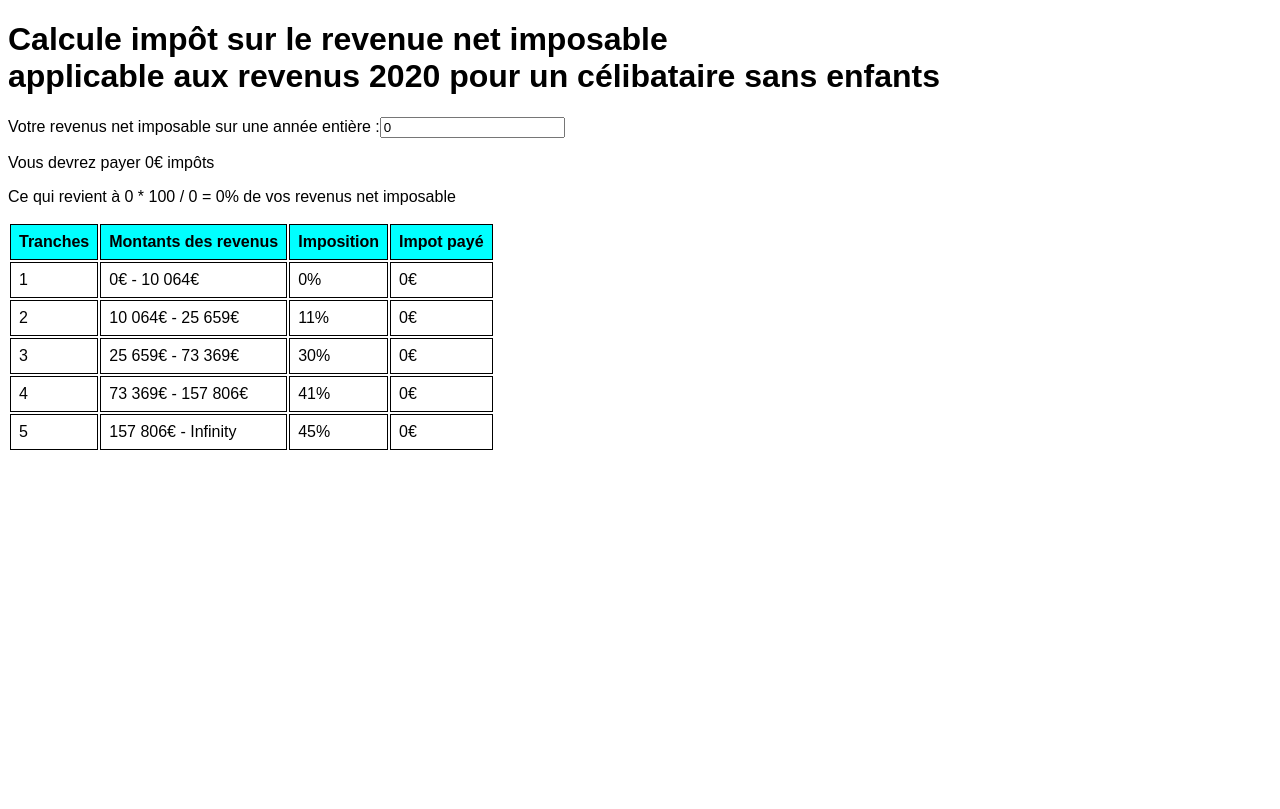
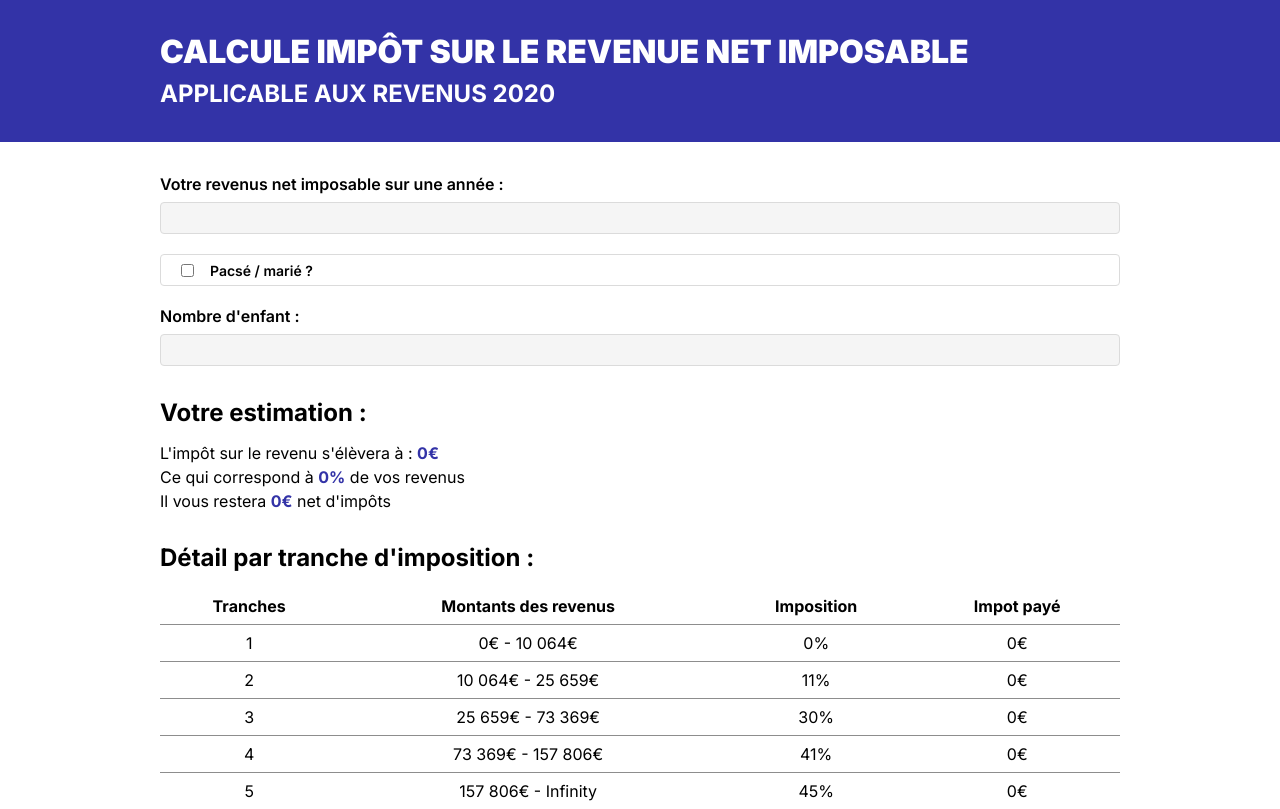
Before and after one commit to MathisBarre/grafikart-challenge-impots, a React (Create React App) app: page / in a window 1280 px wide. Built offline with nearby package versions, Linux system fonts and the light colour scheme.

Commit message:
Niveau 3 + UI

```diff
--- a/src/App.js
+++ b/src/App.js
@@ -2,12 +2,24 @@ import React, {useState, useEffect} from "react";
 import "./styles.css";
 
 export default function App() {
-  const [netTaxableIncome, setRevenusNetImposable] = useState(0)
+  const [netTaxableIncome, setRevenusNetImposable] = useState(localStorage.getItem("netTaxableIncome"))
+  const [married, setMarried] = useState(localStorage.getItem("married"))
+  const [nbChild, setNbChild] = useState(localStorage.getItem("nbChild"))
   const [impot, setImpot] = useState({total:0,slice:[0,0,0,0,0]})
 
-  function handleChange(event) {
-    setRevenusNetImposable(event.target.value)
-  }
+  useEffect(() => {
+    console.group("App state")
+    console.log(netTaxableIncome)
+    console.log(impot)
+    console.log(married)
+    console.log(nbChild)
+    console.groupEnd()
+
+    localStorage.setItem("netTaxableIncome", netTaxableIncome)
+    localStorage.setItem("impot", impot)
+    localStorage.setItem("married", (married === true) ? "true" : "")
+    localStorage.setItem("nbChild", nbChild)
+  }, [netTaxableIncome, married, nbChild, impot])
 
   useEffect(() => {
     //* Slice = Tranches d'impositions (commence à 0)
@@ -15,35 +27,62 @@ export default function App() {
     const percentTaxeBySlice = [0,0.11,0.30,0.41,0.45]
     let tmpImpot = {total:0,slice:[0,0,0,0,0]}
     let sliceMax = 0
-    if (netTaxableIncome > 10064) sliceMax++ //1
-    if (netTaxableIncome > 25659) {
-      tmpImpot.slice[sliceMax] = (25659-10064)*(11/100)
-      sliceMax++ //2
+
+    //* Niveau 2 : Quotient familiale
+    let familyQuotient = married ? 2 : 1
+    if (nbChild <= 2 && nbChild > 0) familyQuotient += nbChild * 0.5
+    if (nbChild > 2) familyQuotient += nbChild - 2
+    let netTaxableIncomeAfterFQ = netTaxableIncome / familyQuotient
+
+    //* Pour chaque tranches, si elle est "pleine" (revenus au dessus de la limite sup de la tranche), on stocke l'impot de la tranche dans un tableau
+    for (let i = 0 ; i < 4 ; i++) {
+      if (netTaxableIncomeAfterFQ > limSupBySlice[sliceMax])  {
+        const lastLimSupBySlice = (limSupBySlice[sliceMax-1]) ? limSupBySlice[sliceMax-1] : 0 // Évite une erreur à la première itération (limSupBySlice[sliceMax-1] n'existe pas)
+        tmpImpot.slice[sliceMax] = (limSupBySlice[sliceMax] - lastLimSupBySlice) * percentTaxeBySlice[sliceMax]
+        sliceMax++
       }
-    if (netTaxableIncome > 73369) {
-      tmpImpot.slice[sliceMax] = (73369-25659)*(30/100)
-      sliceMax++ //3
     }
-    if (netTaxableIncome > 157806) {
-      tmpImpot.slice[sliceMax] = (157806-73369)*(41/100)
-      sliceMax++ //4
-    }
-    tmpImpot.slice[sliceMax] = (netTaxableIncome - limSupBySlice[sliceMax-1]) * (percentTaxeBySlice[sliceMax])
-    tmpImpot.total = Math.round(tmpImpot.slice[1] + tmpImpot.slice[2] + tmpImpot.slice[3] + tmpImpot.slice[4])
+
+    //* On calcule la dernière tranche qui n'est pas remplie
+    tmpImpot.slice[sliceMax] = (netTaxableIncomeAfterFQ - limSupBySlice[sliceMax-1]) * (percentTaxeBySlice[sliceMax])
+
+
+    //* On additionne toutes les tranches et on multiplie par le quotient familiale
+    tmpImpot.total = Math.round((tmpImpot.slice[1] + tmpImpot.slice[2] + tmpImpot.slice[3] + tmpImpot.slice[4]) * familyQuotient)
+
+    //* On corrige les taxes par tranches (faussés par le quotient familiale) et on les arrondis
+    tmpImpot.slice = tmpImpot.slice.map((slice) => Math.round(slice * familyQuotient ) )
+
     setImpot(tmpImpot)
-  }, [netTaxableIncome])
+
+  }, [netTaxableIncome, married, nbChild])
 
   return (
+    <main>
+      <div className="title">
+        <h1>Calcule impôt sur le revenue net imposable <br/><span className="subtitle">applicable aux revenus 2020</span> </h1>
+      </div>
       <div className="App">
-      <h1>Calcule impôt sur le revenue net imposable<br/>applicable aux revenus 2020 pour un célibataire sans enfants</h1>
-      <form>
-        <label>
-          Votre revenus net imposable sur une année entière :
-          <input type="number" name="netTaxable" id="netTaxable" value={netTaxableIncome} onChange={handleChange} />
+        <form className="form">
+          <label className="label">
+            Votre revenus net imposable sur une année :
+            <input className="input inputNumber" type="number" name="netTaxable" id="netTaxable" value={netTaxableIncome} onChange={(event) => setRevenusNetImposable(event.target.value)} />
           </label><br/>
+          <label className={`label labelCheckbox ${ married ? "checked" : "" }`}>
+            <input className="input inputCheckbox" type="checkbox" name="married" id="married" checked={married} onChange={(event) => {setMarried(event.target.checked);}}/>
+            Pacsé / marié ?
+          </label><br/>
+          <label className="label">
+            Nombre d'enfant :
+            <input className="input inputNumber" type="number" name="nbChilds" id="nbChilds" value={nbChild} onChange={(event) => setNbChild(event.target.value)}/>
+          </label>
         </form>
-      <p>Vous devrez payer {impot.total}€ impôts</p>
-      <p>Ce qui revient à {impot.total} * 100 / {netTaxableIncome} = {(impot.total * 100 / netTaxableIncome) ? Math.round(impot.total * 100 / netTaxableIncome) : 0}% de vos revenus net imposable</p>
+        <div className="result">
+          <h2>Votre estimation :</h2>
+          <p>L'impôt sur le revenu s'élèvera à : <strong>{impot.total}€</strong></p>
+          <p>Ce qui correspond à <strong>{(impot.total * 100 / netTaxableIncome) ? Math.round(impot.total * 100 / netTaxableIncome) : 0}%</strong> de vos revenus</p>
+          <p>Il vous restera <strong>{ netTaxableIncome - impot.total}€</strong> net d'impôts</p>
+          <h2>Détail par tranche d'imposition : </h2>
           <table>
             <thead>
               <tr>
@@ -87,5 +126,7 @@ export default function App() {
             </tbody>
           </table>
         </div>
+      </div>
+    </main>
   );
 }
--- a/src/styles.css
+++ b/src/styles.css
@@ -1,13 +1,116 @@
+@import url('https://fonts.googleapis.com/css2?family=Inter:wght@400;500;600;700;800;900&display=swap');
+
+body {
+  margin: 0;
+  font-family: "Inter", sans-serif;
+}
+
 .App {
-  font-family: sans-serif;
-  text-align: left;
+  margin: auto;
+  max-width: 64rem;
+}
+
+.title {
+  background-color: #3333A7;
+}
+
+h1 {
+  text-transform: uppercase;
+  padding: 2rem;
+  margin: 0px;
+  font-weight: 900;
+  color: white;
+  max-width: 60rem;
+  margin: auto;
+}
+
+.subtitle {
+  font-weight: 700;
+  font-size: 1.5rem;
+  line-height: 1.3rem;
+}
+
+.form {
+  padding: 2rem;
+}
+
+.label {
+  display: block;
+  font-weight: 600;
+  /* padding: 32px;
+  padding-bottom: 0px; */
+}
+
+.labelCheckbox {
+  border: #DBDBDB solid 1px;
+  border-radius: 4px;
+  height:32px;
+  display: flex;
+  align-items: center;
+  padding: 0.5rem 1rem;
+  box-sizing: border-box;
+  font-size: 0.875rem;
+}
+
+.checked {
+  background-color: rgb(220, 236, 218);
+}
+
+.input {
+
+}
+
+.inputNumber {
+  display: block;
+  width: 100%;
+  height: 2rem;
+  border-radius: 4px;
+  border: #DBDBDB 1px solid;
+  background-color: #F5F5F5;
+  padding: 0.5rem 1rem;
+  margin-top: 0.5rem;
+  box-sizing: border-box;
+}
+
+.inputCheckbox {
+  margin-right: 1rem;
+}
+
+.result {
+  padding: 0 2em;
+}
+
+h2 {
+  margin: 2rem 0 1rem 0;
+}
+
+h2:first-child {
+  margin-top: 0;
+}
+
+strong {
+  color: #3333A7;
+}
+
+table {
+  border-collapse: collapse;
+  width: 100%;
 }
 
 td, th {
-  border: black 1px solid;
-  padding: 8px;
+  padding: 0.5rem;
+  text-align: center;
 }
 
-th {
-  background-color: aqua;
+tr {
+  border-top: rgb(141, 141, 141) 1px solid;
+  border-bottom: rgb(141, 141, 141) 1px solid;
 }
+
+tr:last-child {
+  border: none;
+}
+
+p {
+  margin: 4px 0;
+}
```
Lines whose indentation alone changed are shown as unchanged.
